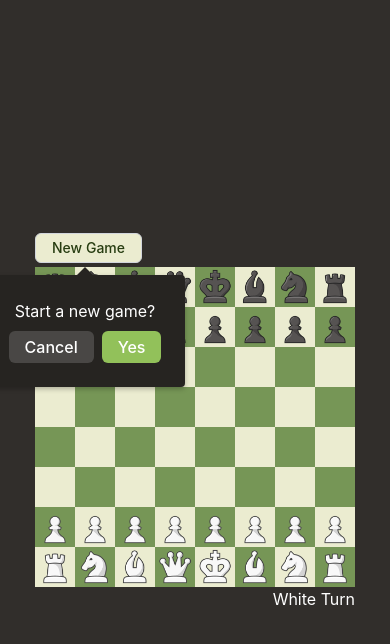
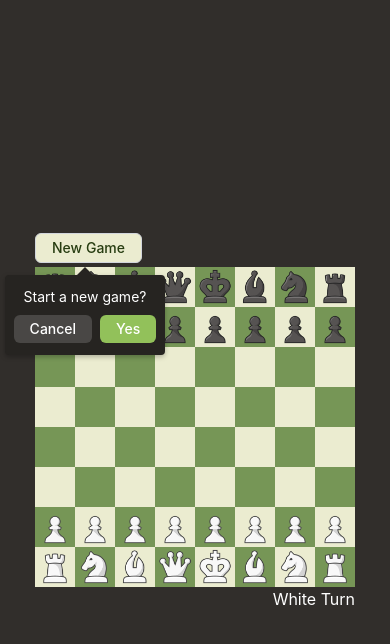
Before and after one commit to frengkialv/chess-game, a React (Create React App) app: page / in a window 390 px wide. Both pictures are taken after a click on the button "New Game". Shown: the top 644 px of the page. Built offline with nearby package versions, Linux system fonts and the light colour scheme.

Commit message:
responsive 5

```diff
--- a/src/App.css
+++ b/src/App.css
@@ -9,11 +9,8 @@
 
 .popover__content {
   position: absolute;
-  left: -50px;
   background-color: #262421;
-  padding: 1.5rem;
   box-shadow: 0 2px 5px 0 rgba(0, 0, 0, 0.26);
-  width: 200px;
   z-index: 10;
   opacity: 1;
   visibility: visible;
--- a/src/App.js
+++ b/src/App.js
@@ -52,17 +52,19 @@ function App() {
           </button>
           {showLayerNewGame && (
             <Outside onClick={() => setShowLayerNewGame(false)}>
-              <div className="popover__content mt-8 rounded">
-                <p className="popover__message text-white">Start a new game?</p>
+              <div className="popover__content left-[-30px] mt-8 w-[10rem] rounded py-3 sm:left-[-50px] sm:w-[13rem] sm:py-4">
+                <p className="popover__message text-sm text-white sm:text-base">
+                  Start a new game?
+                </p>
                 <div className="mt-2 flex justify-center gap-x-2">
                   <button
-                    className="rounded-md bg-[#494745] px-4 py-1 font-medium text-white"
+                    className="rounded-md bg-[#494745] px-4 py-1 text-sm font-medium text-white sm:text-base"
                     onClick={() => setShowLayerNewGame(false)}
                   >
                     Cancel
                   </button>
                   <button
-                    className="rounded-md bg-[#92c15a] px-4 py-1 font-medium text-white"
+                    className="rounded-md bg-[#92c15a] px-4 py-1 text-sm font-medium text-white sm:text-base"
                     onClick={() => {
                       resetGame();
                       setShowLayerNewGame(false);
```
